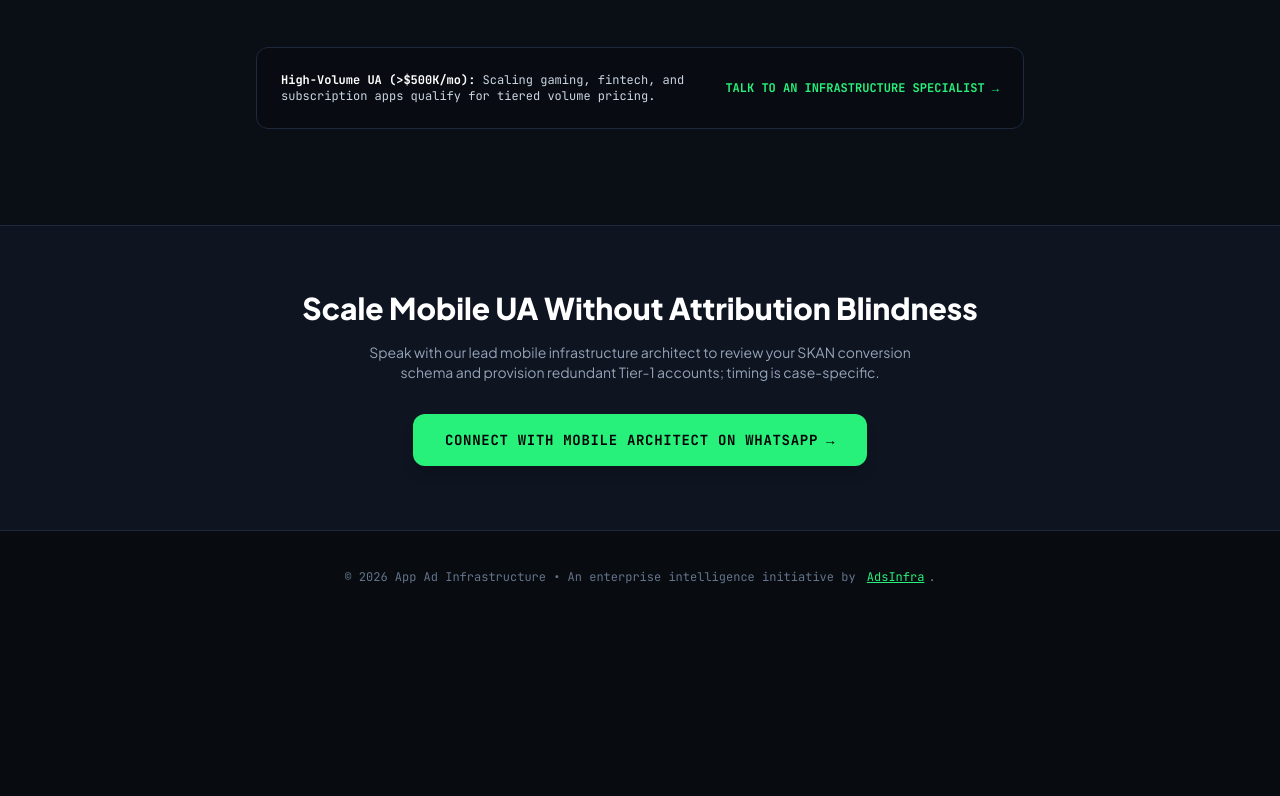
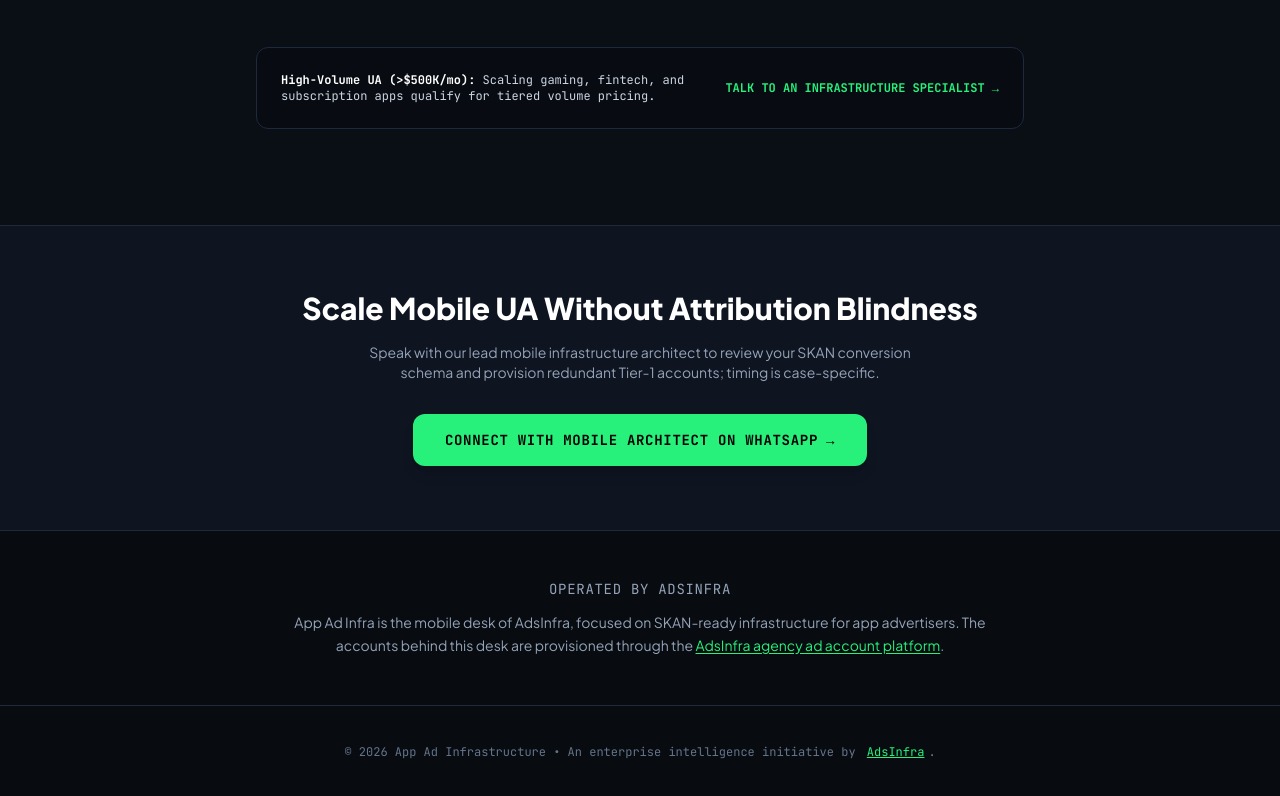
Before and after one commit to sorcerai/app-ad-infra, a website: page index.html in a window 1280 px wide. Shown: the part 3070-3866 px from the top of the page. Before the commit the page ends 3693 px from the top, so only its background shows below. Drawn offline with nearby package versions, Linux system fonts and the light colour scheme.

Commit message:
feat(orbit): operated-by AdsInfra band with hub back-link (F1)

```diff
--- a/index.html
+++ b/index.html
@@ -398,6 +398,14 @@
         </a>
       </div>
     </section>
+
+    <!-- Operated-by band (Orbit F1, 2026-11-23) -->
+    <section class="py-12 border-t border-brand-border">
+      <div class="max-w-3xl mx-auto px-4 sm:px-6 text-center">
+        <h2 class="font-mono text-sm uppercase tracking-wider text-slate-400">Operated by AdsInfra</h2>
+        <p class="mt-3 text-slate-400 text-sm leading-relaxed">App Ad Infra is the mobile desk of AdsInfra, focused on SKAN-ready infrastructure for app advertisers. The accounts behind this desk are provisioned through the <a href="https://adsinfra.io/" class="text-brand underline underline-offset-2">AdsInfra agency ad account platform</a>.</p>
+      </div>
+    </section>
   </main>
 
   <!-- Footer -->
```
